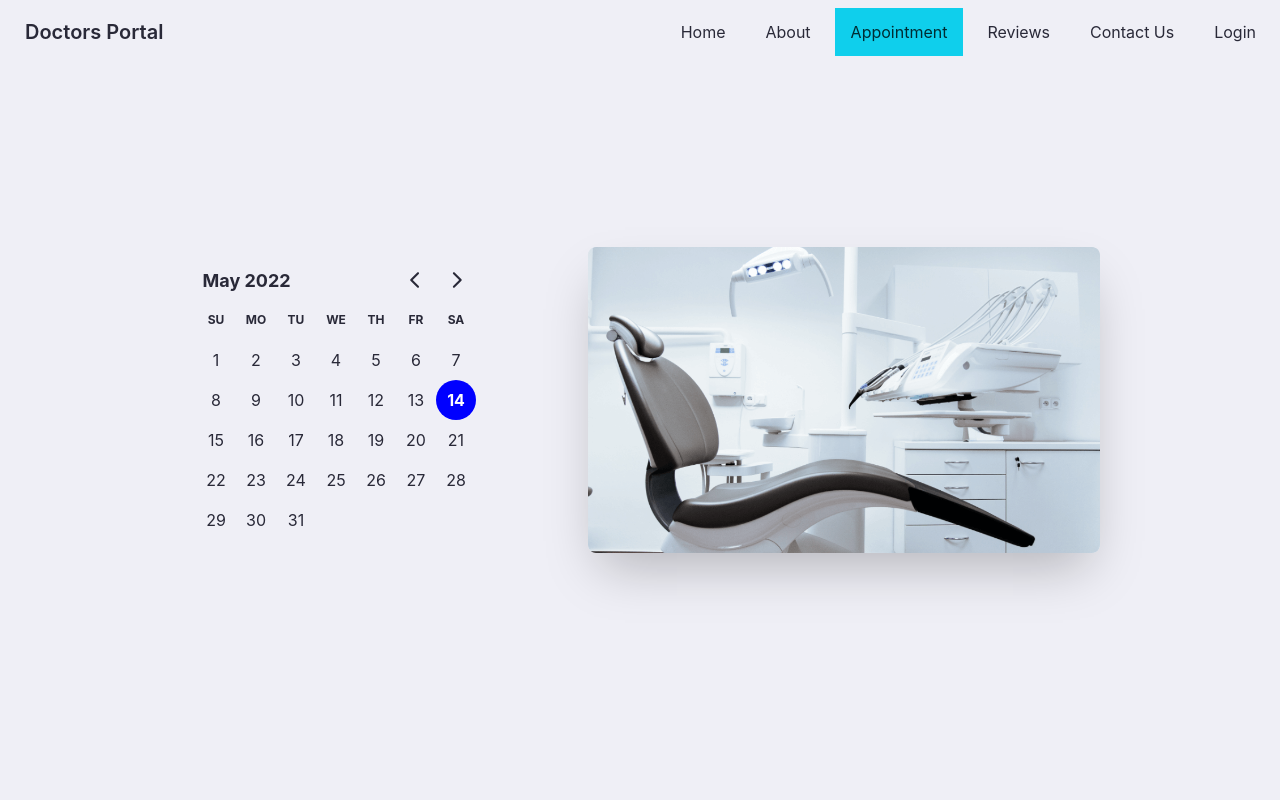
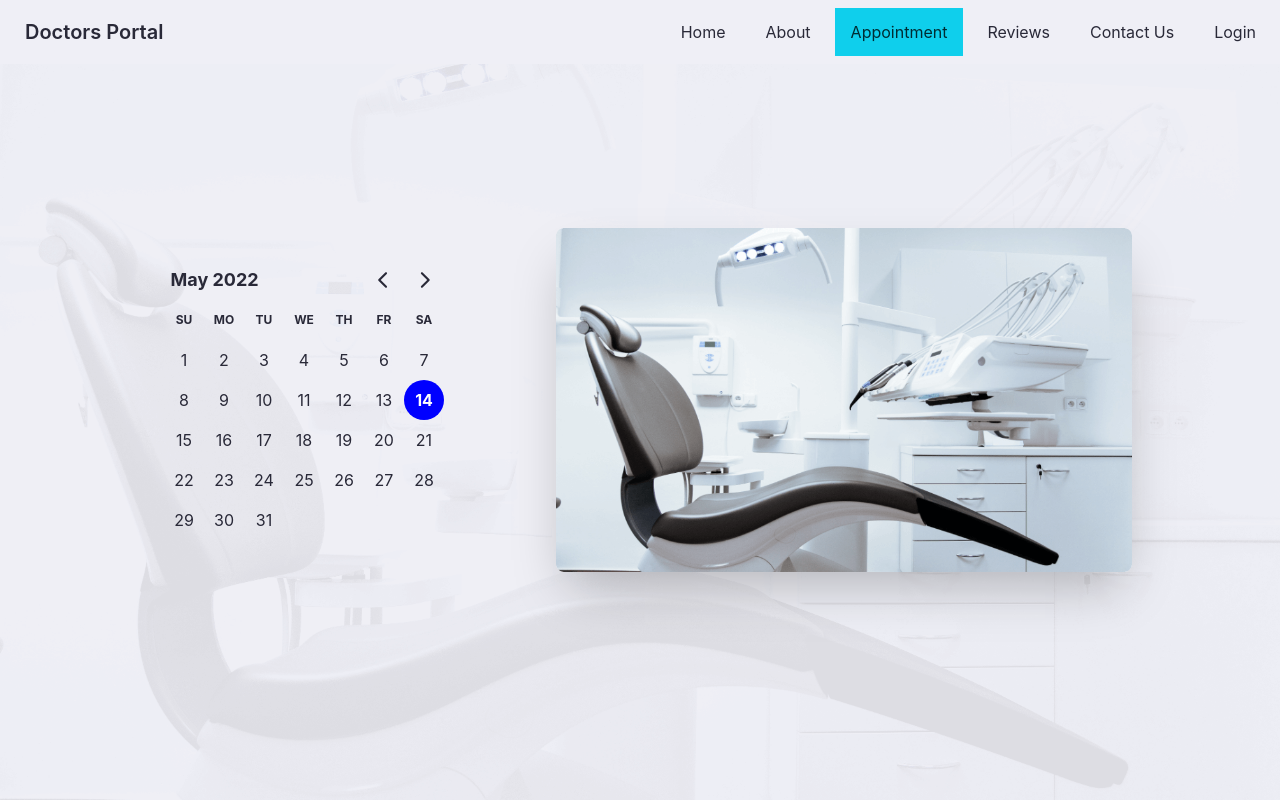
Before and after one commit to kamrulsaad/doctors-portal-client, a React (Create React App) app: page /appointment in a window 1280 px wide. Shown: the top 800 px of the page. Built offline with nearby package versions, Linux system fonts and the light colour scheme.

Commit message:
background image for banners added.

```diff
--- a/src/Pages/Appointment/AppointmentModal.js
+++ b/src/Pages/Appointment/AppointmentModal.js
@@ -1,7 +1,7 @@
 import { format } from 'date-fns';
 import React from 'react';
 
-const AppointmentModal = ({ treatment, setServices, date }) => {
+const AppointmentModal = ({ treatment, date }) => {
 
     const { name, slots, _id } = treatment;
 
@@ -15,11 +15,16 @@ const AppointmentModal = ({ treatment, setServices, date }) => {
                     </label>
                     <h3 className='text-accent text-xl font-semibold mb-4'>{name}</h3>
                     <form className='justify-items-center grid grid-cols-1 gap-4'>
-                        <input type='text' value={format(date, 'PP')} class="input input-bordered w-full max-w-xs" />
-                        <input type="text" placeholder="Type here" class="input input-bordered w-full max-w-xs" />
-                        <input type="text" placeholder="Type here" class="input input-bordered w-full max-w-xs" />
-                        <input type="text" placeholder="Type here" class="input input-bordered w-full max-w-xs" />
-                        <input type="text" placeholder="Type here" class="input input-bordered w-full max-w-xs" />
+                        <input type="text" disabled value={format(date, 'PP')} class="input input-bordered w-full max-w-xs" />
+                        <select name="slot" class="select select-bordered w-full max-w-xs">
+                            {
+                                slots.map(slot => <option value={slot}>{slot}</option>)
+                            }
+                        </select>
+                        <input type="text" name="name" placeholder="Your Name" class="input input-bordered w-full max-w-xs" />
+                        <input type="email" name="email" placeholder="Email Address" class="input input-bordered w-full max-w-xs" />
+                        <input type="text" name="phone" placeholder="Phone Number" class="input input-bordered w-full max-w-xs" />
+                        <input type="submit" value="Submit" class="btn btn-secondary w-full max-w-xs" />
                     </form>
                 </div>
             </div>
--- a/src/Pages/Appointment/Appointmentbanner.js
+++ b/src/Pages/Appointment/Appointmentbanner.js
@@ -1,18 +1,22 @@
 import React from 'react';
 import chair from '../../assets/images/chair.png'
+import bg from '../../assets/images/bg.png'
 import { DayPicker } from 'react-day-picker';
 import 'react-day-picker/dist/style.css';
 
 const Appointmentbanner = ({date, setDate}) => {
     return (
-        <div class="hero min-h-screen">
+        <div  style={{
+            background: `url(${bg})`,
+            backgroundSize: 'cover',
+            backgroundPosition: "center"}} class="hero min-h-screen">
             <div class="hero-content flex-col lg:flex-row-reverse lg:gap-24">
-                <img src={chair} alt='' class="max-w-lg mt-20 lg:mt-0 rounded-lg shadow-2xl" />
+                <img src={chair} alt='' class="max-w-xl mt-20 lg:mt-0 rounded-lg shadow-2xl" />
                 <div>
                     <DayPicker
                         mode="single"
                         selected={date}
-                        onSelect={setDate}></DayPicker>
+                        onSelect={setDate}/>
                 </div>
             </div>
         </div>
--- a/src/Pages/Appointment/AvailableAppointments.js
+++ b/src/Pages/Appointment/AvailableAppointments.js
@@ -22,7 +22,7 @@ const AvailableAppointments = ({date}) => {
                     services.map(service => <Service key={service._id} service={service} setTreatment={setTreatment}></Service>)
                 }
             </div>
-                {treatment && <AppointmentModal treatment={treatment} data={date} setServices={setServices}></AppointmentModal>}
+                {treatment && <AppointmentModal treatment={treatment} data={date} ></AppointmentModal>}
         </div>
     );
 };
--- a/src/Pages/Home/Banner.js
+++ b/src/Pages/Home/Banner.js
@@ -1,10 +1,14 @@
 import React from 'react';
 import chair from '../../assets/images/chair.png'
+import bg from '../../assets/images/bg.png'
 import GradientButton from '../Shared/GradientButton';
 
 const Banner = () => {
     return (
-        <div className="hero min-h-screen mb-5">
+        <div style={{
+            background: `url(${bg})`,
+            backgroundSize: 'cover',
+            backgroundPosition: "center"}}  className="hero min-h-screen mb-5">
             <div className="hero-content gap-12 flex-col lg:flex-row">
                 <div className='mt-10'>
                     <h1 className="text-5xl font-bold">Your New Smile Starts Here</h1>
```
